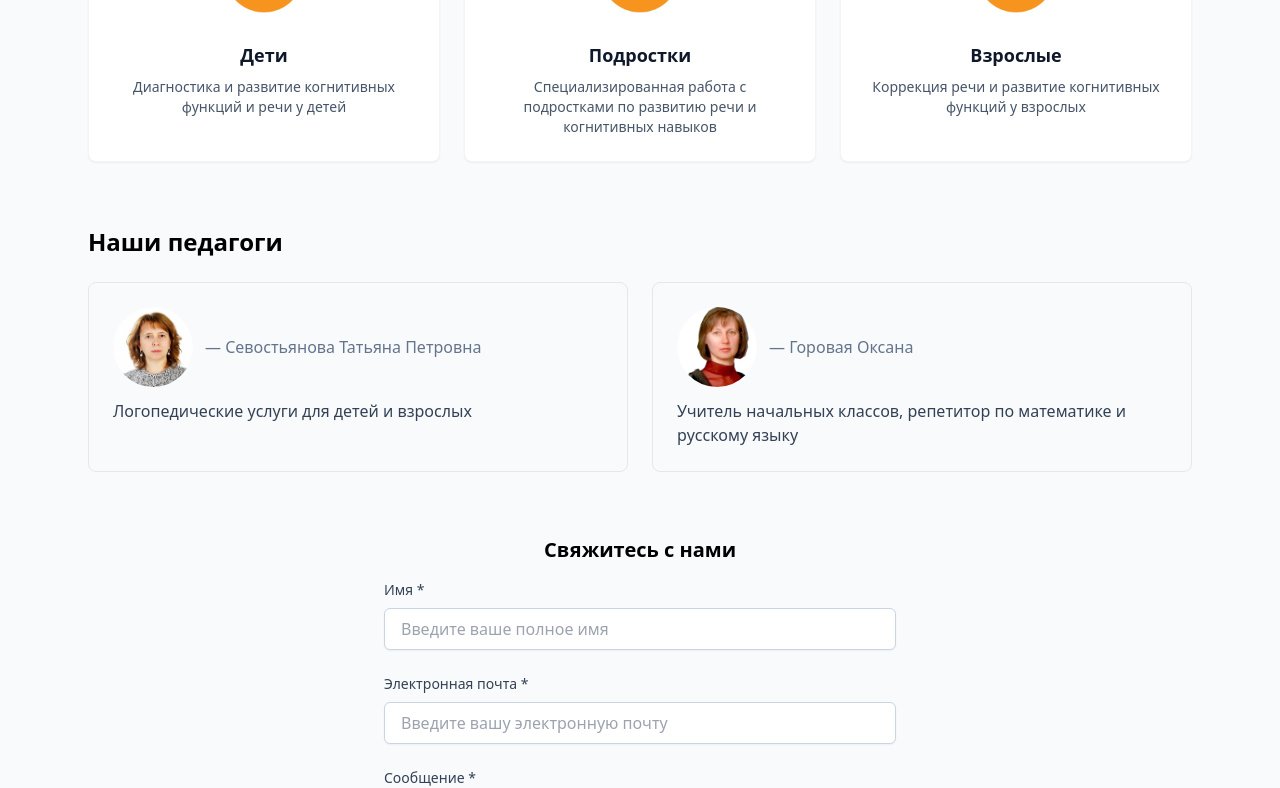
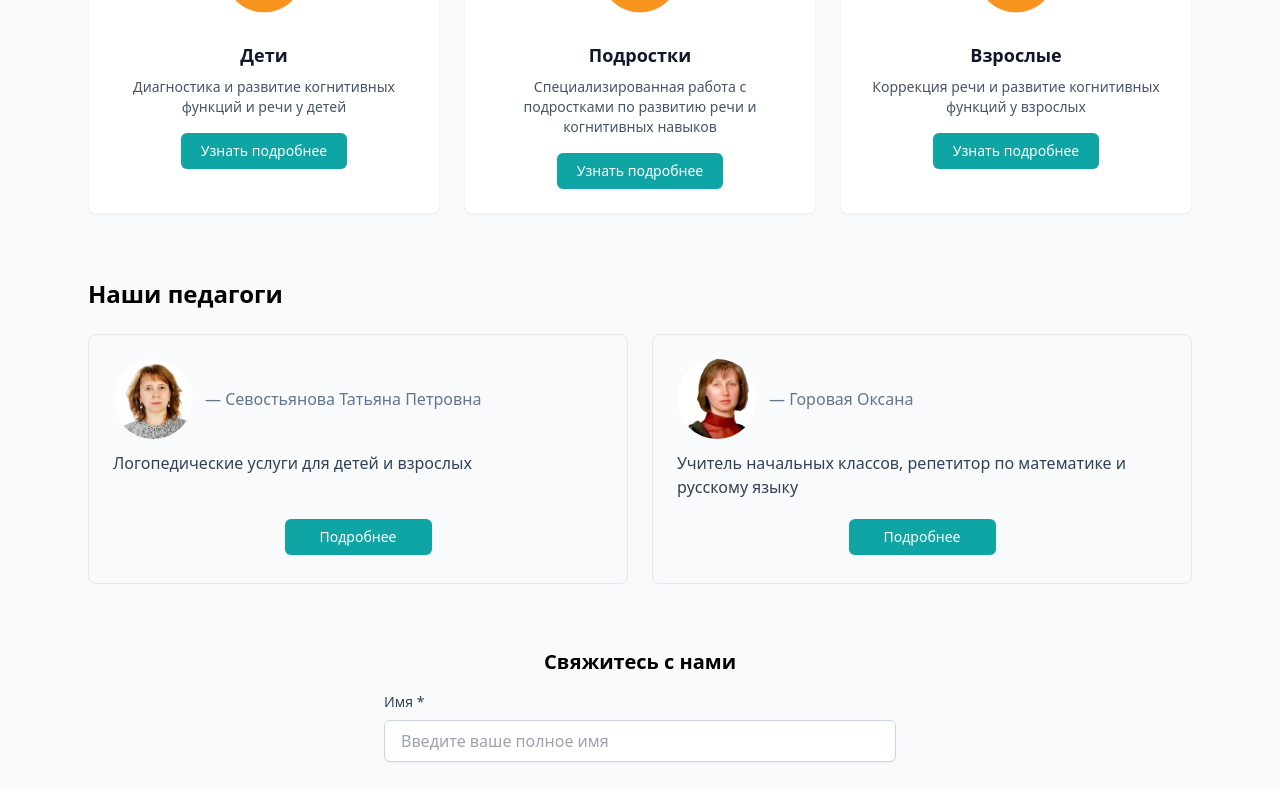
Before and after one commit to sebaural/speech-development, a React (Vite) app: page / in a window 1280 px wide. Shown: the part 720-1508 px from the top of the page. Built offline with nearby package versions, Linux system fonts and the light colour scheme.

Commit message:
added CTAs to teachers' and features' cards

```diff
--- a/src/components/FeatureCard.tsx
+++ b/src/components/FeatureCard.tsx
@@ -61,6 +61,10 @@ export default function FeatureCard({
         <p className="mt-2 text-sm text-slate-600 text-center">{description}</p>
       </div>
 
+      <button className="ReadMore inline-flex items-center rounded-md bg-accent px-4 py-2 text-white w-[55%] mx-auto justify-center text-sm">
+        Узнать подробнее
+      </button>
+
       {cta ? (
         <div className="mt-auto">
           <a
--- a/src/components/Teachers.tsx
+++ b/src/components/Teachers.tsx
@@ -21,9 +21,9 @@ export default function Teachers() {
                 key={t.name}
                 to={href}
                 aria-label={`Read full profile of ${t.name}`}
-                className="group block rounded-lg border p-4 sm:p-6 hover:shadow-lg transition-shadow background-white"
+                className="group block rounded-lg border p-4 sm:p-6 hover:shadow-lg transition-shadow background-white flex flex-col"
               >
-                <blockquote>
+                <blockquote className="flex-grow">
                   <div className="flex flex-col sm:flex-row items-center sm:items-center gap-3">
                     {t.image ? (
                       // eslint-disable-next-line @next/next/no-img-element
@@ -36,6 +36,11 @@ export default function Teachers() {
 
                   <p className="mt-3 text-sm sm:text-base text-slate-700 text-center sm:text-left leading-relaxed">{t.quote}</p>
                 </blockquote>
+                <div className="mt-auto pt-5 pb-1 flex justify-center">
+                  <button className="Teachers-detail inline-flex items-center rounded-md bg-accent px-4 py-2 text-white w-[30%] justify-center text-sm">
+                    Подробнее
+                  </button>
+                </div>
               </Link>
             )
           })}
--- a/src/data/featuresSlides.ts
+++ b/src/data/featuresSlides.ts
@@ -2,9 +2,9 @@ import type { Slide } from '../components/Hero'
 
 const featuresSlides: Slide[] = [
   {
-    title: 'Features that accelerate outcomes',
-    subtitle: 'Thoughtful product features that drive growth and retention.',
-    cta: { text: 'Explore features', href: '#features' },
+    title: 'Преподаватели с большим опытом',
+    subtitle: 'Компетентность и профессионализм в каждом уроке',
+    cta: { text: 'Узнайте больше', href: '/teachers' },
     png: '/images/speech-on-line_2.jpeg',
     mobilePng: '/images/speech-on-line_2.jpeg',
     objectPosition: 'center 40%',
--- a/src/data/teachersSlides.ts
+++ b/src/data/teachersSlides.ts
@@ -2,16 +2,18 @@ import type { Slide } from '../components/Hero'
 
 const teachersSlides: Slide[] = [
   {
-    title: 'Клиенты любят работать с нами',
-    subtitle: 'Real stories from teams who shipped faster and scaled confidently.',
-    cta: { text: 'Read teachers', href: '/teachers' },
+
+
+title: 'Клиенты любят работать с нами',
+    subtitle: 'Профессиональные педагоги и современные методики.',
+    cta: { text: 'Узнайте о наших методах', href: '/features' },
     png: '/images/work-with-teenagers.png',
     mobilePng: '/images/work-with-teenagers.mobile.png',
     objectPosition: 'center 30%',
   },
   {
-    title: 'Клиенты любят работать с нами',
-    subtitle: 'Real stories from teams who shipped faster and scaled confidently.',
+    title: 'Работа с детьми',
+    subtitle: 'Комплексный подход к развитию вашего ребёнка',
     cta: { text: 'Услуги', href: '/features' },
     png: '/images/hero_speech-on-line.png',
     mobilePng: '/images/services.mobile.png',
```
